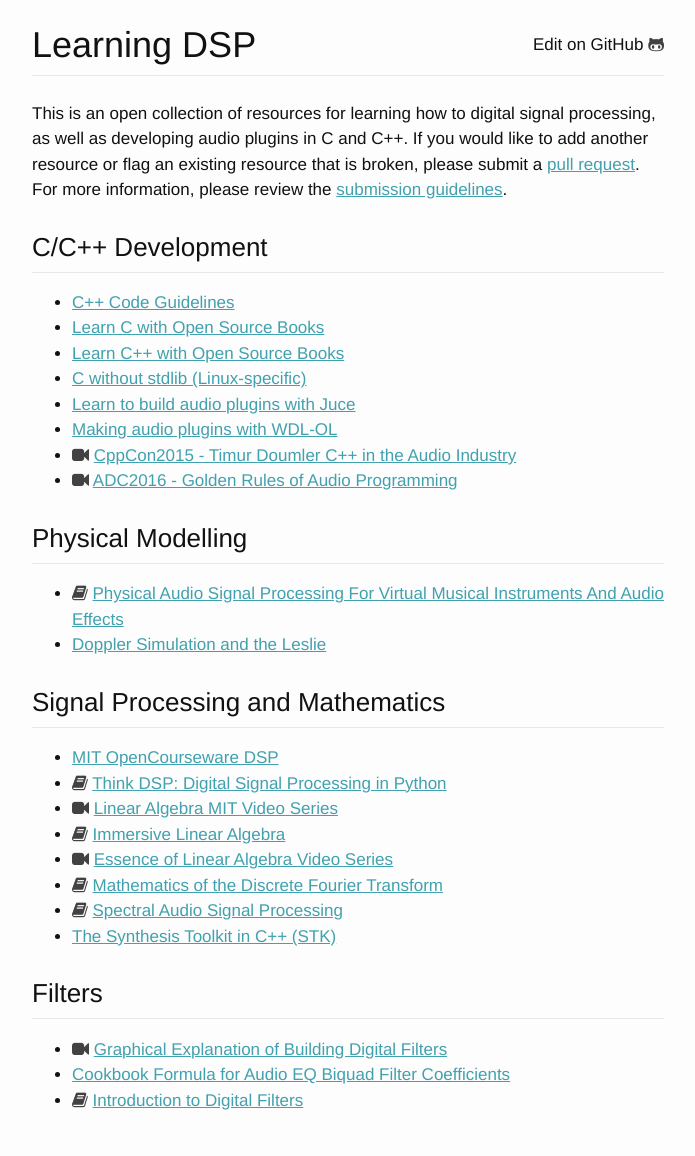
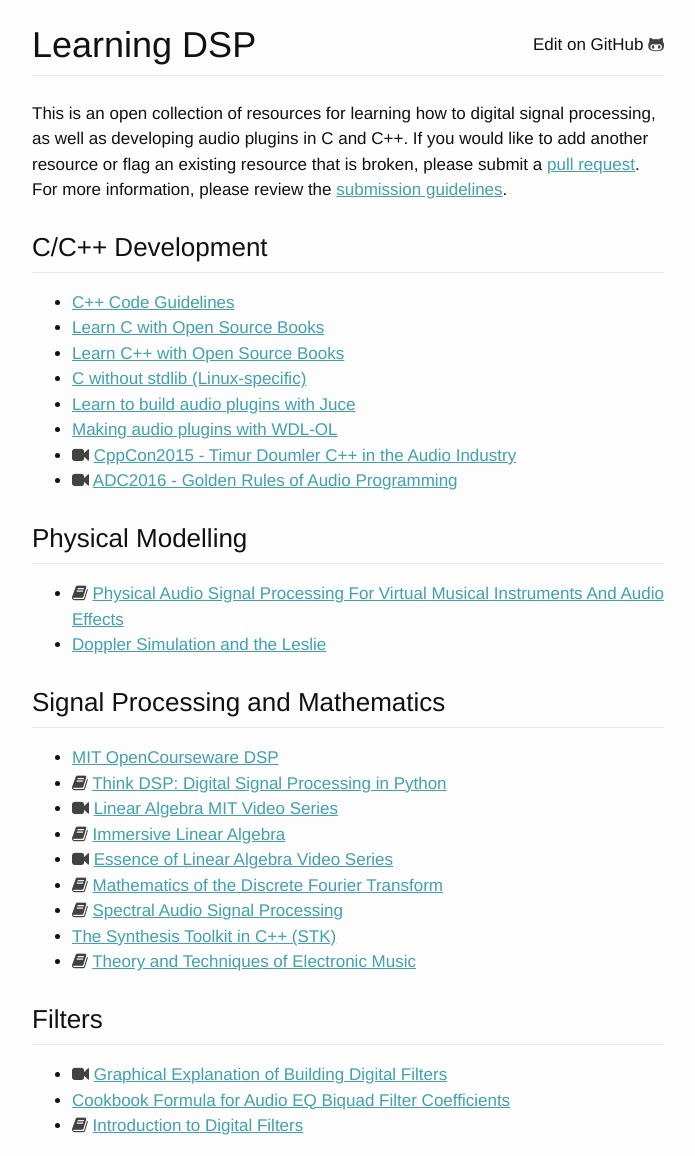
Before and after one commit to gmoe/learning-dsp, a Jekyll site: the page built from README.md, in a window 1280 px wide. Shown: the whole page, without its empty margins (292-987 px from the left). Built offline with Jekyll 4.4.1, drawn with Linux system fonts in a browser that asks for light colours; before the commit the page ends 1130 px from its top, so only the background shows below that.

Commit message:
Add Miller Puckette's TTEM

```diff
--- a/_data/signalProcessing.json
+++ b/_data/signalProcessing.json
@@ -40,6 +40,11 @@
       "title": "The Synthesis Toolkit in C++ (STK)",
       "type": "library",
       "link": "https://ccrma.stanford.edu/software/stk/"
+    },
+    {
+      "title": "Theory and Techniques of Electronic Music",
+      "type": "book",
+      "link": "http://msp.ucsd.edu/techniques/v0.07/book-html/"
     }
   ]
 }
```
